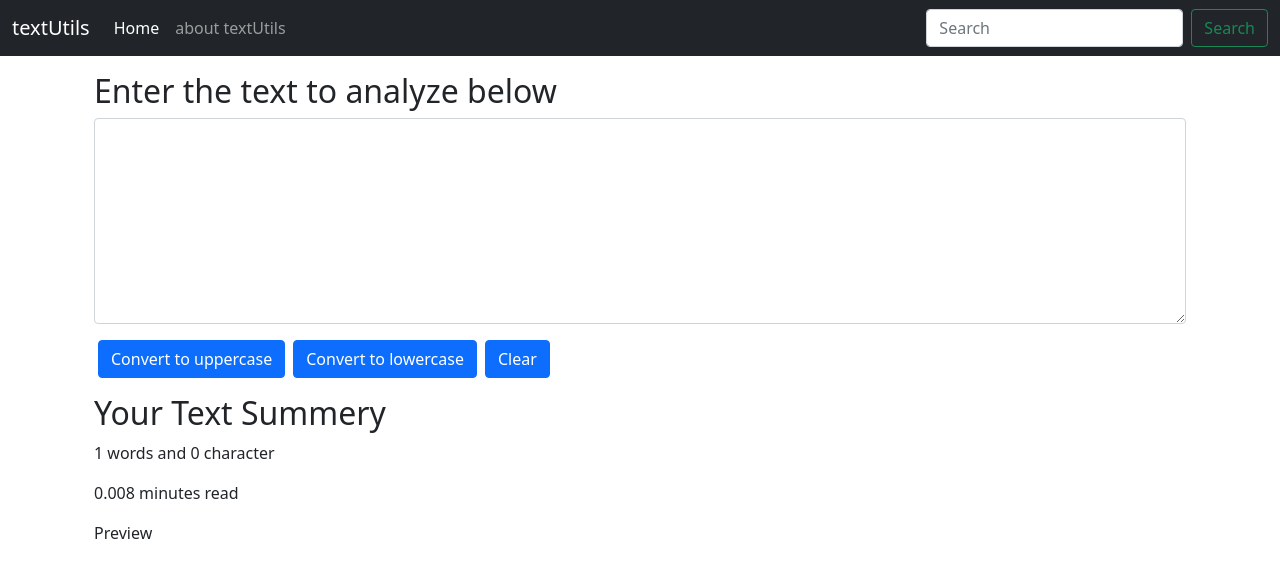
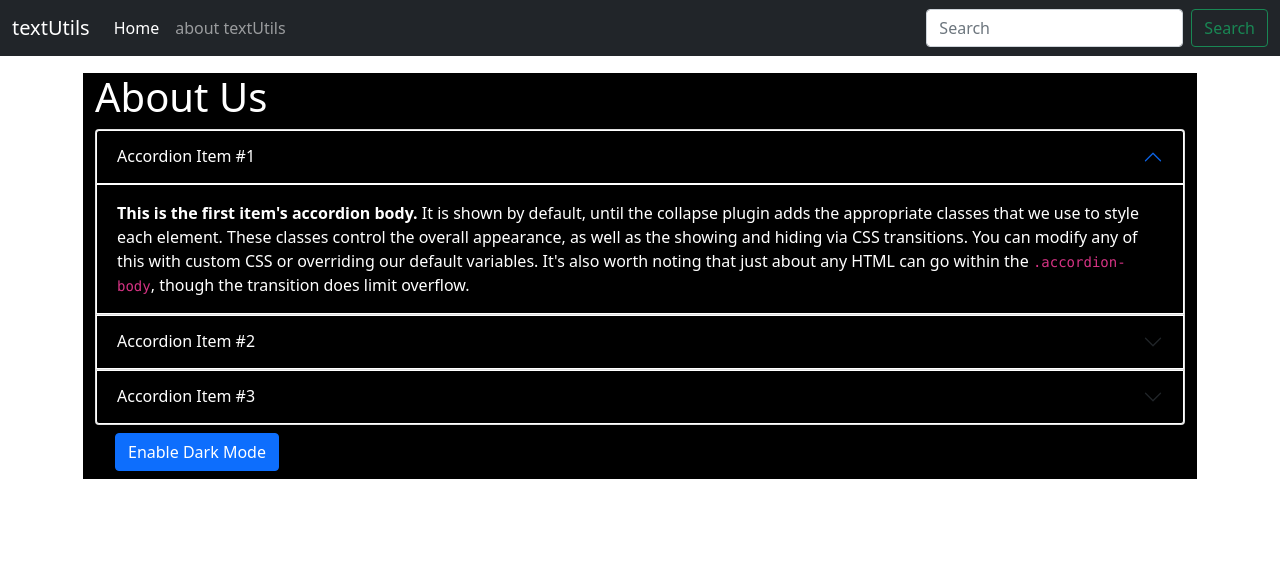
Before and after one commit to sandy271312/React-Project, a React (Create React App) app: page / in a window 1280 px wide. Shown: the top 578 px of the page. Built offline with nearby package versions, Linux system fonts and the light colour scheme.

Commit message:
Component About is added to enable the dark mode

```diff
--- a/src/App.js
+++ b/src/App.js
@@ -1,13 +1,15 @@
 import React from 'react';
 import Navbar from './components/ Navbar';
-import TextForms from './components/TextForms'
+import About from './components/About';
+//import TextForms from './components/TextForms'
 export function App() {
   return (
     <>
       {/* <Navbar /> */}
       <Navbar title="textUtils" about="about textUtils" />
       <div className='container my-3'>
-        <TextForms heading="Enter the text to analyze below"/>
+        {/* <TextForms heading="Enter the text to analyze below"/> */}
+        <About/>
       </div>
 
     </>
--- /dev/null
+++ b/src/components/About.js
@@ -0,0 +1,82 @@
+import React,{useState} from 'react'
+
+export default function About() {
+    const [btnText,setBtnText]=useState("Enable Dark Mode")
+    const [myStyle, setMyStyle]=useState({
+                                          color:'white',
+                                          backgroundColor:'black',
+                                          border :'1px solid white'
+    })
+
+    const toogleStyle=()=>{
+        if(myStyle.color ==='white')
+         {
+             setMyStyle({
+                color:'black',
+                backgroundColor:'white'
+             })
+             setBtnText("Enable Dark Mode")
+         }
+         else
+         {
+             setMyStyle(
+                 {color:'white',
+                 backgroundColor:'black'}
+             )
+             setBtnText("Enable light Mode")
+         }
+
+    }
+
+
+
+
+  return (
+    <div className='container my-2' style={myStyle}>
+        <h1>About Us</h1>
+
+    <div className="accordion" id="accordionExample">
+    <div className="accordion-item">
+        <h2 className="accordion-header" id="headingOne">
+        <button className="accordion-button"  style={myStyle} type="button" data-bs-toggle="collapse" data-bs-target="#collapseOne" aria-expanded="true" aria-controls="collapseOne">
+            Accordion Item #1
+        </button>
+        </h2>
+        <div id="collapseOne" className="accordion-collapse collapse show" aria-labelledby="headingOne" data-bs-parent="#accordionExample">
+        <div className="accordion-body" style={myStyle}>
+            <strong>This is the first item's accordion body.</strong> It is shown by default, until the collapse plugin adds the appropriate classes that we use to style each element. These classes control the overall appearance, as well as the showing and hiding via CSS transitions. You can modify any of this with custom CSS or overriding our default variables. It's also worth noting that just about any HTML can go within the <code>.accordion-body</code>, though the transition does limit overflow.
+        </div>
+        </div>
+    </div>
+    <div className="accordion-item">
+        <h2 className="accordion-header" id="headingTwo">
+        <button className="accordion-button collapsed"  style={myStyle} type="button" data-bs-toggle="collapse" data-bs-target="#collapseTwo" aria-expanded="false" aria-controls="collapseTwo">
+            Accordion Item #2
+        </button>
+        </h2>
+        <div id="collapseTwo" className="accordion-collapse collapse" aria-labelledby="headingTwo" data-bs-parent="#accordionExample">
+        <div className="accordion-body" style={myStyle}>
+            <strong>This is the second item's accordion body.</strong> It is hidden by default, until the collapse plugin adds the appropriate classes that we use to style each element. These classes control the overall appearance, as well as the showing and hiding via CSS transitions. You can modify any of this with custom CSS or overriding our default variables. It's also worth noting that just about any HTML can go within the <code>.accordion-body</code>, though the transition does limit overflow.
+        </div>
+        </div>
+    </div>
+    <div className="accordion-item">
+        <h2 className="accordion-header" id="headingThree">
+        <button className="accordion-button collapsed" type="button"  style={myStyle} data-bs-toggle="collapse" data-bs-target="#collapseThree" aria-expanded="false" aria-controls="collapseThree">
+            Accordion Item #3
+        </button>
+        </h2>
+        <div id="collapseThree" className="accordion-collapse collapse" aria-labelledby="headingThree" data-bs-parent="#accordionExample">
+        <div className="accordion-body" style={myStyle}>
+            <strong>This is the third item's accordion body.</strong> It is hidden by default, until the collapse plugin adds the appropriate classes that we use to style each element. These classes control the overall appearance, as well as the showing and hiding via CSS transitions. You can modify any of this with custom CSS or overriding our default variables. It's also worth noting that just about any HTML can go within the <code>.accordion-body</code>, though the transition does limit overflow.
+        </div>
+        </div>
+  </div>
+</div>
+
+  <div className='container my-2'>
+  <button className='btn btn-primary mx-2' onClick={toogleStyle} >{btnText}</button>
+  </div>
+  </div>
+  )
+}
```
